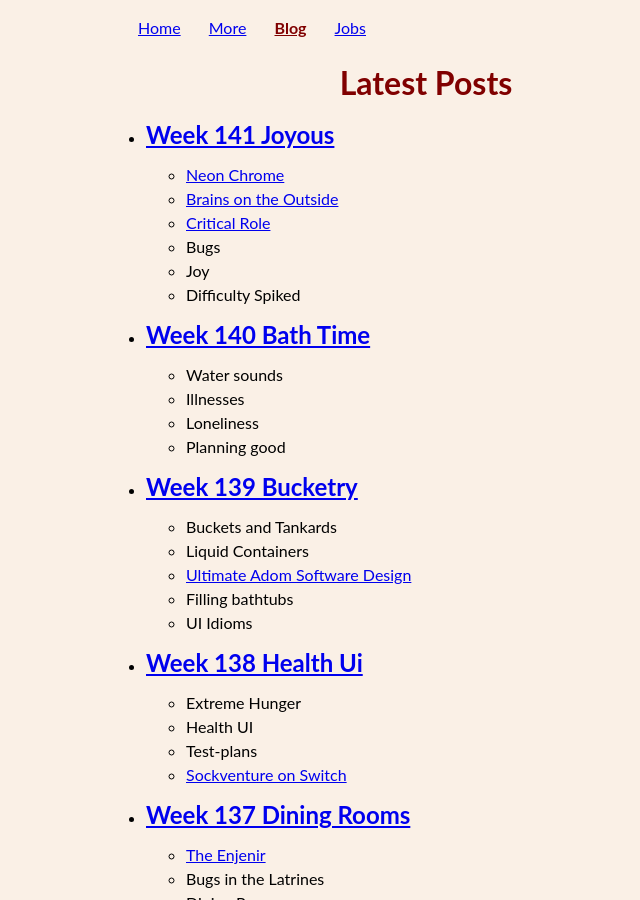
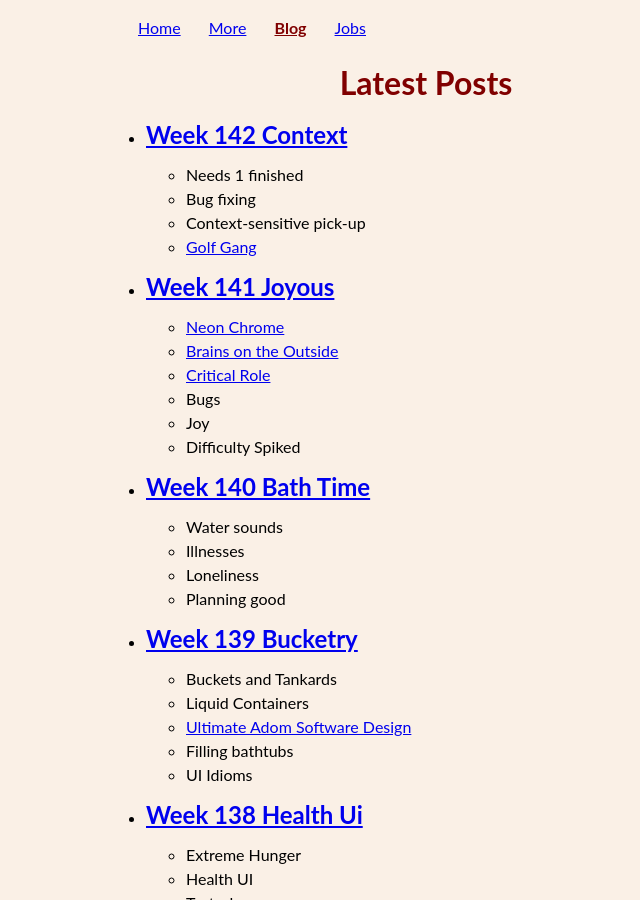
Before and after one commit to HaikuJock/haikujock.github.io, a Jekyll site: the page built from blog.html, in a window 1280 px wide and 900 px high. Shown: the whole window, without its empty margins (214-854 px from the left). Built offline with Jekyll 4.4.1, drawn with Linux system fonts in a browser that asks for light colours; some of the changed lines change nothing that is shown.

Commit message:
Week 142 post

```diff
--- /dev/null
+++ b/_posts/2022-05-21-Week-142-Context.md
@@ -0,0 +1,22 @@
+---
+author: jock
+---
+* Needs 1 finished
+* Bug fixing
+* Context-sensitive pick-up
+* [Golf Gang](https://store.steampowered.com/app/1151050/Golf_Gang/)
+
+**Context-sensitive pick-up video**
+[![Context-sensitive pick-up](http://img.youtube.com/vi/8lbmxOrjn04/0.jpg)](https://youtu.be/8lbmxOrjn04)
+
+I actually finish all the tasks in the first planned epic on Monday. This is surprising because it's the date that I planned for three months ago. The fly in the ointment is that I did not schedule any time for play-testing and balancing. Starting that in the afternoon I find a number of bugs so I'm not quite done. Looked good on the report though.
+
+On Tuesday and Wednesday I'm fixing these bugs and finish Wednesday writing a test to verify the armour bug Athena's playtesting had highlighted. Fixing this I do some playtesting and find the difficulty spike is not so bad.
+
+On Thursday I add a context-sensitive pick-up menu to the Move tool (shown in the video) and finish the week fixing bugs.
+
+Athena has been taking builds through her test-plans, growing and refining them each time.
+
+There are a small number of bugs to address but I'm cautiously optimistic about making a release next week.
+
+PS: If you like serious golf you should definitely try Lazy Monday Games' [Golf Gang](https://store.steampowered.com/app/1151050/Golf_Gang/).
--- a/more.html
+++ b/more.html
@@ -37,7 +37,8 @@ title: Dwerg Saga More
     <li><s>Hygiene Need</s></li>
     <li><s>Illness</s></li>
     <li><s>Social Need</s></li>
-    <li>Joy Need</li>
+    <li><s>Joy Need</s></li>
+    <li>Bug Fixing</li>
 </ol>
 
         <div class="logo-container">
```
